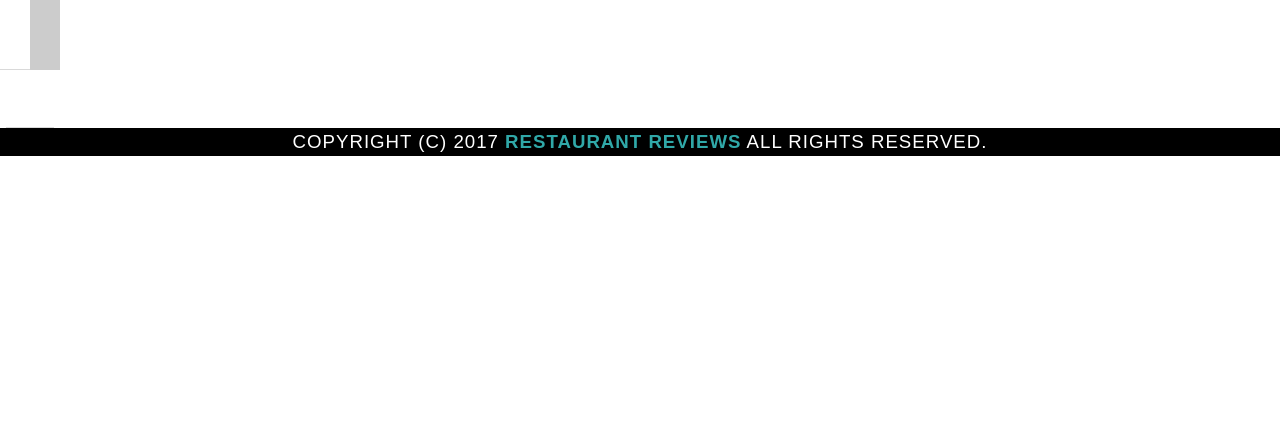
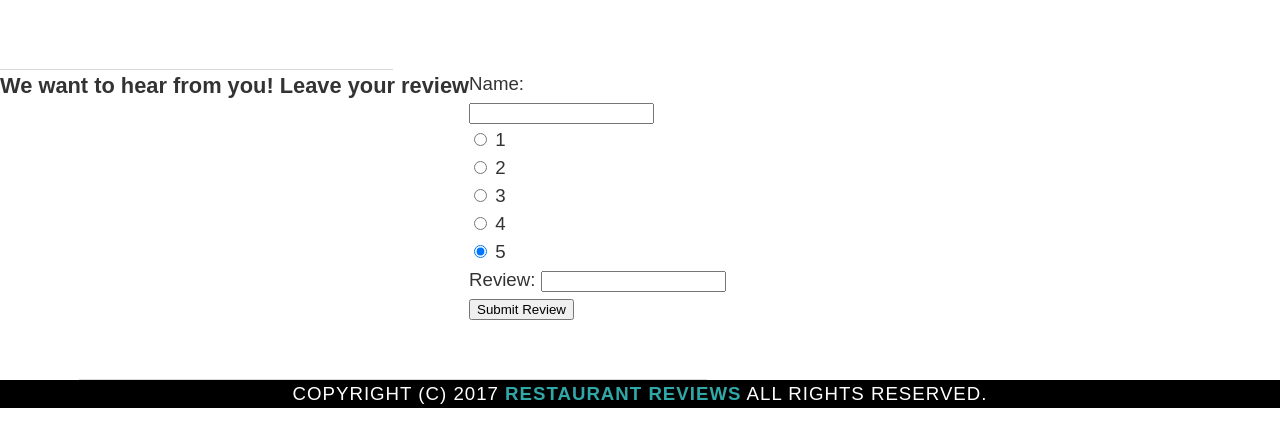
Before and after one commit to Sommerariel/MWSStage3, a website: page restaurant.html in a window 1280 px wide. Shown: the part 207-654 px from the top of the page. Drawn offline with nearby package versions, Linux system fonts and the light colour scheme.

Commit message:
feat: add form

```diff
--- a/restaurant.html
+++ b/restaurant.html
@@ -54,6 +54,29 @@
     <section id="reviews-container">
       <ul id="reviews-list"></ul>
     </section>
+    <h3>We want to hear from you! Leave your review</h3>
+    <section id="review-form-container">
+      <form id="reviews-form" method="post">
+        <div>
+          <label for="name">Name:</label></br>
+          <input type="text" id="name" name="review_name">
+        </div>
+        <div>
+          <input type="radio" name="rating" value="1"> 1<br>
+          <input type="radio" name="rating" value="2"> 2<br>
+          <input type="radio" name="rating" value="3"> 3<br>
+          <input type="radio" name="rating" value="4"> 4<br>
+          <input type="radio" name="rating" value="5" checked> 5<br>
+        </div>
+        <div>
+          <label for="review">Review:</label>
+          <input type="text" id="review" review="review">
+        </div>
+        <div class="submit-button">
+          <button type="submit"> Submit Review</button>
+        </div>
+      </form>
+    </section>
     <!-- End reviews -->
   </main>
   <!-- End main -->
```
